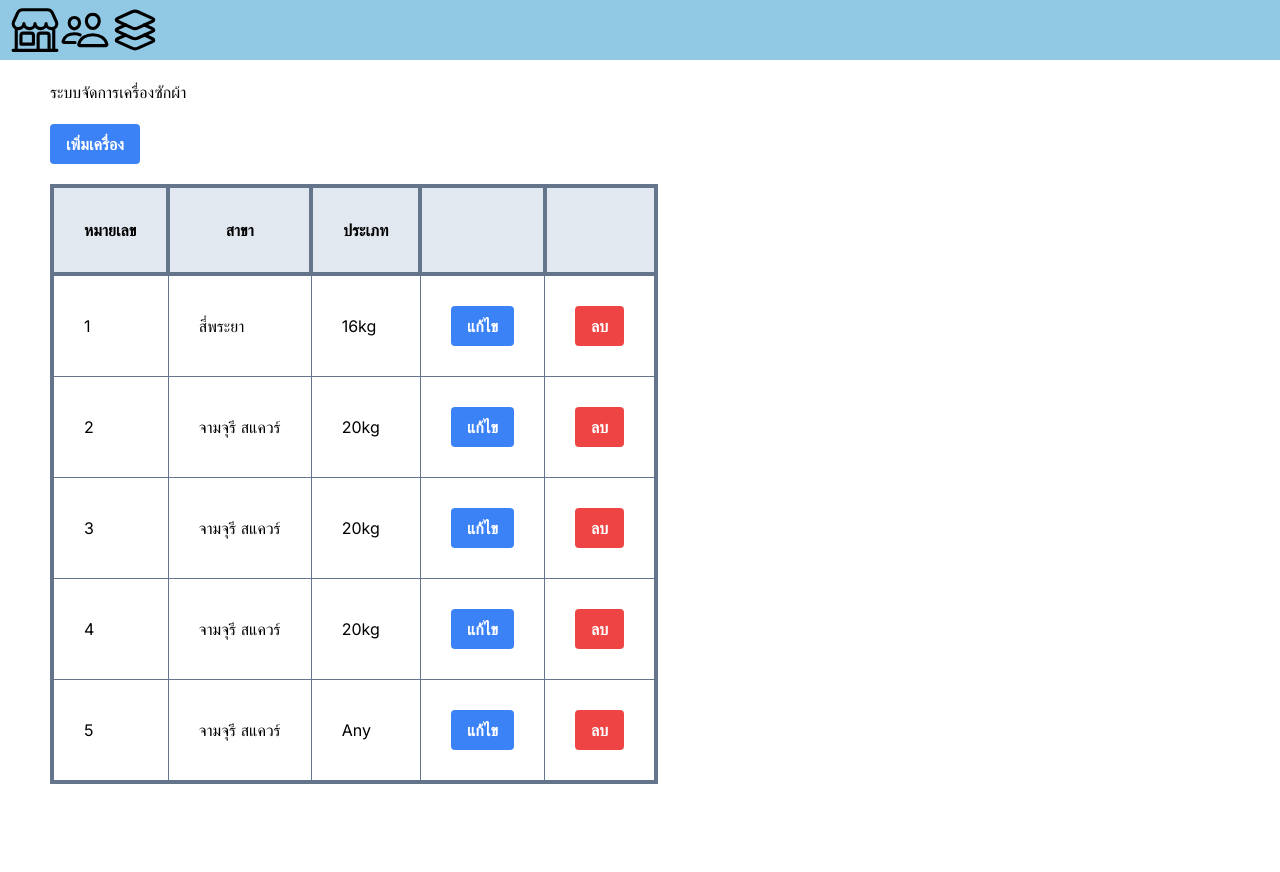
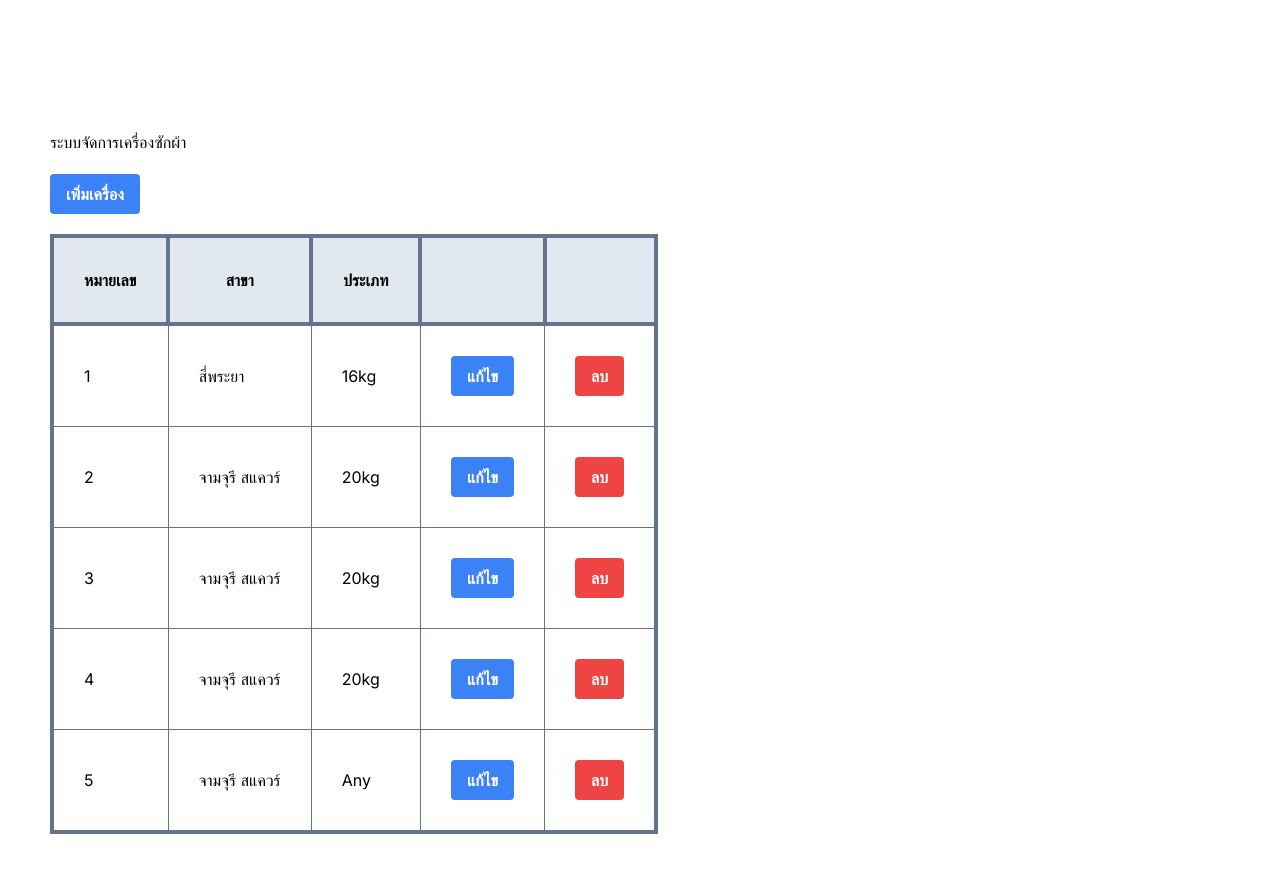
Before and after one commit to Ponrawoot/Washout-Web-UI, a Next.js app: page /machine in a window 1280 px wide. Shown: the top 872 px of the page. Built offline with nearby package versions, Linux system fonts and the light colour scheme.

Commit message:
update mui (maybe change)

```diff
--- a/src/app/(features)/layout.tsx
+++ b/src/app/(features)/layout.tsx
@@ -1,9 +1,9 @@
-import TopBar from '@/component/TopBar';
+import AdminTopBar from '@/component/AdminTopBar';
 
 export default function ReservationLayout({children} : {children:React.ReactNode}) {
     return (
         <div >
-            <TopBar/>
+            <AdminTopBar/>
             {children}
         </div>
     );
--- a/src/app/(features)/machine/page.tsx
+++ b/src/app/(features)/machine/page.tsx
@@ -1,3 +1,4 @@
+
 export default function MachineManagement() {
   return (
     <div className="text-black py-[80px] px-[50px] space-y-[20px]">
--- a/src/app/layout.tsx
+++ b/src/app/layout.tsx
@@ -1,7 +1,6 @@
 import './globals.css'
 import type { Metadata } from 'next'
 import { Inter } from 'next/font/google'
-import TopBar from '@/component/TopBar'
 
 const inter = Inter({ subsets: ['latin'] })
 
--- a/src/app/page.tsx
+++ b/src/app/page.tsx
@@ -1,4 +1,4 @@
-import TopBar from "@/component/TopBar"
+import TopBar from "@/component/AdminTopBar"
 export default function Home() {
   return (
     <main className="text-black">
--- /dev/null
+++ b/src/component/AdminTopBar.tsx
@@ -0,0 +1,28 @@
+import LocalConvenienceStoreIcon from '@mui/icons-material/LocalConvenienceStore';
+import LocalLaundryServiceIcon from '@mui/icons-material/LocalLaundryService';
+import ManageAccountsIcon from '@mui/icons-material/ManageAccounts';
+
+export default function AdminTopBar() {
+  return (
+    <nav className="bg-primary-blue p-4">
+      <div className="container mx-auto">
+        <div className="flex justify-between items-center">
+            <div className="text-white font-bold text-xl">
+                <LocalConvenienceStoreIcon className='w-10 h-10 mr-4 ml-4 hover:text-gray-600'/>
+                <ManageAccountsIcon className='w-10 h-10 mr-4 ml-4 hover:text-gray-600'/>
+                <LocalLaundryServiceIcon className='w-10 h-10 ml-4 hover:text-gray-600'/>
+            </div>
+          <ul className="flex space-x-4 items-center">
+          <li>
+                <div className="w-10 h-10 bg-gray-200 rounded-full flex items-center justify-center">
+                </div>
+            </li>
+            <li>
+              <p className='text-white'>Admin</p>
+            </li>
+          </ul>
+        </div>
+      </div>
+    </nav>
+  );
+};
--- a/src/component/TopBar.tsx
+++ /dev/null
@@ -1,12 +0,0 @@
-import TopBarItem from "./TopBarItem";
-import styles from "./topbar.module.css"
-
-export default function TopBar() {
-  return (
-    <div className={styles.topbarcontainer}>
-        <TopBarItem title="Branch" pageRef="/branch"/>
-        <TopBarItem title="Staff" pageRef="/staff" />
-        <TopBarItem title="Machine" pageRef="/machine"/>
-    </div>
-  );
-}
```
